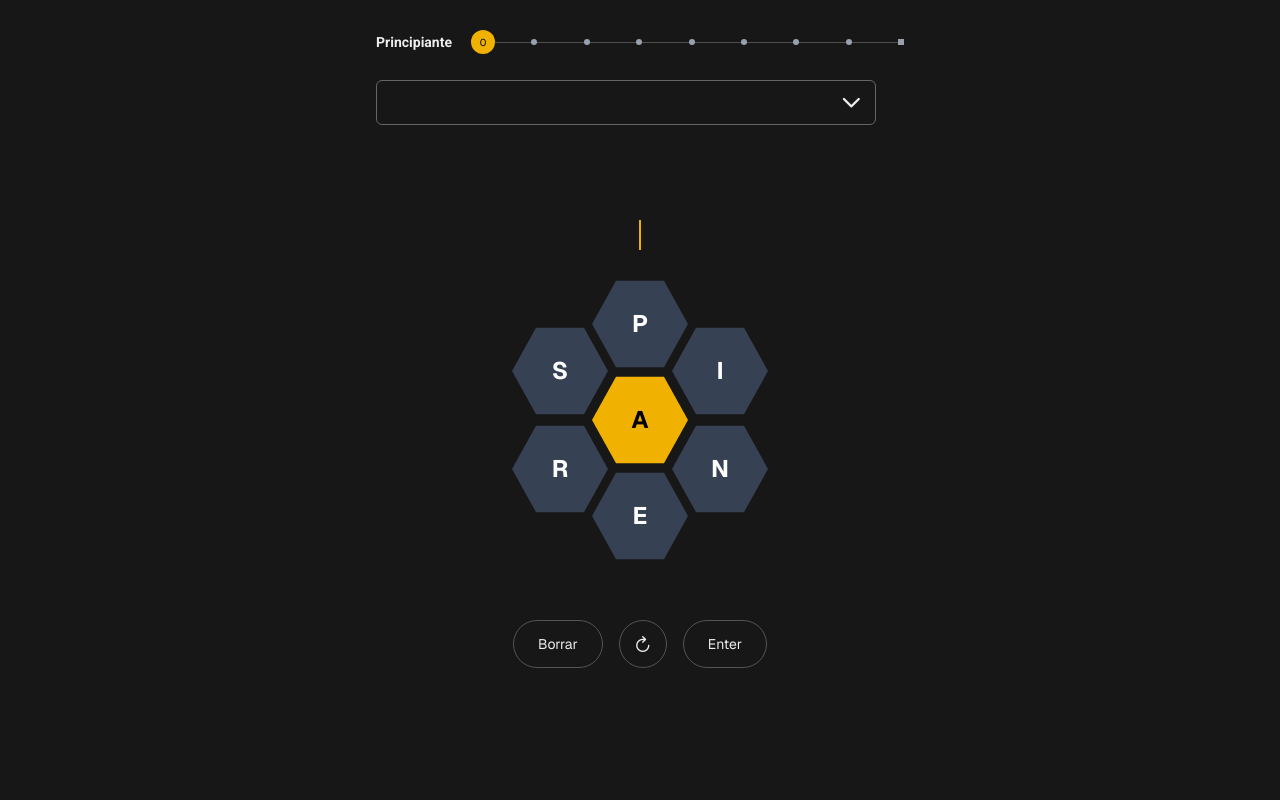
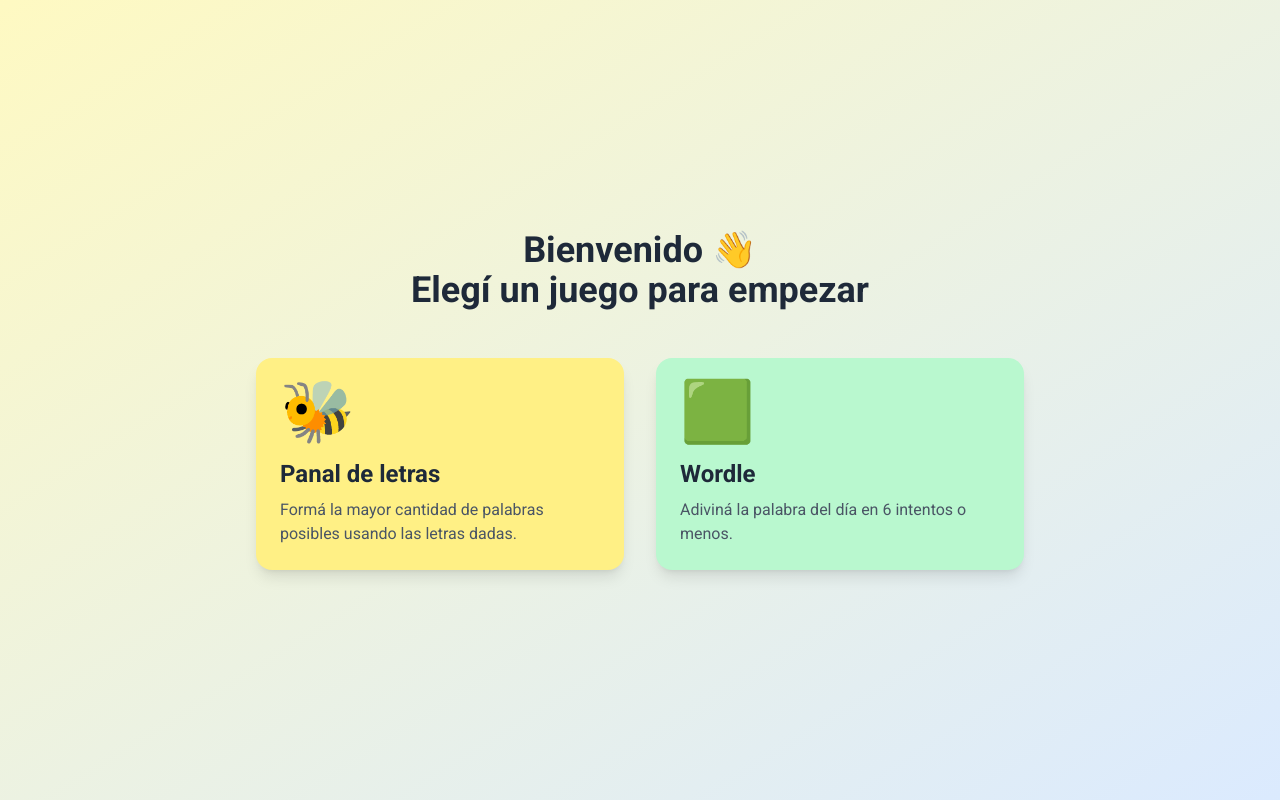
Before and after one commit to telemaca/spelling-bee, a Next.js app: page / in a window 1280 px wide. Built offline with nearby package versions, Linux system fonts and the light colour scheme.

Commit message:
Adding landing page

```diff
--- a/src/app/page.tsx
+++ b/src/app/page.tsx
@@ -1,291 +1,57 @@
-"use client";
+import Link from "next/link";
 
-import { useState, useEffect } from "react";
-import { motion, AnimatePresence } from "framer-motion";
-import { PrimeReactProvider } from "primereact/api";
+export default function LandingPage() {
+  return (
+    <main className="min-h-screen bg-gradient-to-br from-yellow-100 to-blue-100 flex flex-col items-center justify-center p-6">
+      <h1 className="text-4xl font-bold mb-12 text-center text-gray-800">
+        Bienvenido 👋 <br />
+        Elegí un juego para empezar
+      </h1>
 
-import {
-  shuffleArray,
-  getFeedbackColor,
-  saveGameStatus,
-  loadGameStatus,
-  findValidWords,
-  calculatePoints,
-  getToday,
-  isPangram,
-} from "@/utils";
+      <div className="grid grid-cols-1 md:grid-cols-2 gap-8 max-w-3xl w-full">
+        <GameCard
+          title="Panal de letras"
+          description="Formá la mayor cantidad de palabras posibles usando las letras dadas."
+          href="/games/spelling-bee"
+          emoji="🐝"
+          color="bg-yellow-200"
+        />
 
-import { usePanalDelDia } from "./hooks/usedailyPanal";
-
-import HexGrid from "./components/Hexgrid/Hexgrid";
-import WordList from "./components/WordsList/WordsList";
-import RankTimeline from "./components/Scoring/Scoring";
-import Loading from "./components/Loading/Loading";
-
-import "primeicons/primeicons.css";
-import "primereact/resources/themes/lara-light-cyan/theme.css";
-
-export default function WordFinder() {
-  const panal = usePanalDelDia();
-
-  const [centerLetter, setCenterLetter] = useState("");
-  const [letterArray, setLetterArray] = useState([""]);
-  const [gridLetters, setGridLetters] = useState<string[]>([""]);
-
-  // Cuando llega el panal, seteamos estados derivados
-  useEffect(() => {
-    if (panal) {
-      const central = panal.central.toLowerCase();
-      const lettersString = panal.letras;
-      const arr = lettersString.toLowerCase().split("");
-      const lettersWithoutCenter = arr.filter(
-        (letter) => letter !== panal.central.toLowerCase()
-      );
-
-      setCenterLetter(central);
-      setLetterArray(arr);
-      setGridLetters(lettersWithoutCenter);
-    }
-  }, [panal]);
-
-  const [guessedWord, setGuessedWord] = useState("");
-  const [possibleWords, setPossibleWords] = useState<string[]>([]);
-  const [foundWords, setFoundWords] = useState<string[]>([]);
-  const [points, setPoints] = useState<number>(0);
-  const [maxPoints, setMaxPoints] = useState<number>(0);
-  const [errorCount, setErrorCount] = useState<number>(0);
-  const [shuffleId, setShuffleId] = useState<number>(0);
-  const [isVisible, setIsVisible] = useState<boolean>(true);
-  const [isLoaded, setIsLoaded] = useState<boolean>(!!panal);
-  const today = getToday();
-
-  type FeedbackType = "success" | "short" | "error" | "existing";
-  interface FeedbackState {
-    on: boolean;
-    message: string;
-    type: FeedbackType;
-  }
-
-  const [feedback, setFeedback] = useState<FeedbackState>({
-    on: false,
-    message: ".",
-    type: "short",
-  });
-
-  useEffect(() => {
-    const stateOfGame = loadGameStatus(today);
-    if (stateOfGame) {
-      setFoundWords(stateOfGame.words);
-      setPoints(stateOfGame.points);
-    }
-    // Cargamos las palabras desde un endpoint local
-    if (letterArray.length > 1) {
-      fetch("/spanish-words.txt")
-        .then((res) => res.text())
-        .then((text) => {
-          const allWords = text.split("\n").map((w) => w.trim().toLowerCase());
-          const words = findValidWords(
-            letterArray,
-            centerLetter.toLowerCase(),
-            allWords
-          );
-          setPossibleWords(words);
-          const mapPoints = words.reduce(
-            (sum, word) => sum + calculatePoints(word, letterArray),
-            0
-          );
-          setMaxPoints(mapPoints);
-          setIsLoaded(true);
-        });
-    }
-  }, [letterArray]);
-
-  const setSuccesMsg = (guessedWord: string, wordPoints: number) => {
-    const pangram = isPangram(guessedWord, letterArray, centerLetter);
-    const pointsMsg = `+ ${wordPoints} ${wordPoints > 1 ? "puntos" : "punto"}`;
-    if (pangram) {
-      return "¡Pangrama!" + " +" + wordPoints;
-    }
-    return pointsMsg;
-  };
-
-  const handleSearch = () => {
-    if (guessedWord.length < 4) {
-      setErrorCount((prev) => prev + 1);
-      setFeedback({
-        on: true,
-        message: "Muy corta",
-        type: "short",
-      });
-    } else {
-      if (possibleWords.includes(guessedWord)) {
-        if (!foundWords.includes(guessedWord)) {
-          //! PALABRA CORRECTA NUEVA
-          const wordPoints = calculatePoints(guessedWord, letterArray);
-          setFeedback({
-            on: true,
-            message: setSuccesMsg(guessedWord, wordPoints),
-            type: "success",
-          });
-          setFoundWords([guessedWord, ...foundWords]);
-          setPoints(points + wordPoints);
-
-          const gameState = {
-            words: [guessedWord, ...foundWords],
-            points: points + wordPoints,
-          };
-
-          saveGameStatus(today, gameState);
-        } else {
-          //! PALABRA YA ENCONTRADA
-          setErrorCount((prev) => prev + 1);
-          setFeedback({
-            on: true,
-            message: "Ya encontrada",
-            type: "existing",
-          });
-        }
-      } else {
-        if (!guessedWord.includes(centerLetter)) {
-          //! PALABRA SIN LETRAS CENTRAL
-          setErrorCount((prev) => prev + 1);
-          setFeedback({
-            on: true,
-            message: "¿Letra central?",
-            type: "error",
-          });
-        } else {
-          //! PALABRA NO VÁLIDA
-          setErrorCount((prev) => prev + 1);
-          setFeedback({
-            on: true,
-            message: "No es válida",
-            type: "error",
-          });
-        }
-      }
-    }
-
-    setTimeout(() => {
-      setGuessedWord("");
-    }, 1000);
-
-    setTimeout(() => {
-      setFeedback({
-        on: false,
-        message: ".",
-        type: "short",
-      });
-    }, 2000);
-  };
-
-  const handleEnter = (e: React.KeyboardEvent<HTMLInputElement>) => {
-    if (e.key === "Enter") {
-      handleSearch();
-    }
-  };
-
-  const handleDelete = () => {
-    setGuessedWord((prev) => prev.slice(0, -1));
-  };
-
-  const handleOnClickLetter = (letter: string) => {
-    setGuessedWord((prev) => prev + letter);
-  };
-
-  const shuffleLetters = () => {
-    setIsVisible(false);
-    setShuffleId(shuffleId + 1);
-    setTimeout(() => {
-      setGridLetters((prev) => shuffleArray(prev));
-      setIsVisible(true);
-    }, 300);
-  };
-
-  return (
-    <PrimeReactProvider>
-      {!isLoaded ? (
-        <Loading />
-      ) : (
-        <div className="p-6 max-w-xl m-auto flex flex-col font-sans relative">
-          <RankTimeline currentScore={points} totalPoints={maxPoints * 0.2} />
-          <WordList wordList={foundWords} />
-          <div className="mb-4 m-auto pt-26">
-            <div
-              className={`${
-                feedback.on && feedback.type !== "success" && "fade-in"
-              } opacity-0 ${getFeedbackColor(
-                feedback.type
-              )} text-white w-30 text-xs rounded text-center p-2 m-auto mb-6 mh-16`}
-            >
-              {feedback.message}
-            </div>
-            <input
-              type="text"
-              // ref={inputRef}
-              className="border p-2 ml-2 opacity-0 pointer-events-none absolute"
-              value={guessedWord}
-              onChange={(e) => setGuessedWord(e.target.value)}
-              onKeyDown={handleEnter}
-            />
-            <motion.div
-              className="flex flex-wrap justify-center min-h-10 custom-input"
-              key={errorCount}
-              animate={{ x: [0, -8, 8, -6, 6, -4, 4, 0] }}
-              transition={{ duration: 0.6 }}
-            >
-              <AnimatePresence>
-                {guessedWord.split("").map((letter, i) => (
-                  <motion.div
-                    key={i}
-                    initial={{ scale: 1, opacity: 0 }}
-                    animate={{ scale: 1, opacity: 1 }}
-                    exit={{}}
-                    transition={{
-                      duration: 0.5,
-                      type: "spring",
-                      stiffness: 300,
-                      damping: 20,
-                    }}
-                    className={`font-bold text-2xl ${
-                      letter === centerLetter ? "text-yellow-400" : ""
-                    }`}
-                  >
-                    {letter.toUpperCase()}
-                  </motion.div>
-                ))}
-              </AnimatePresence>
-            </motion.div>
-          </div>
-          <HexGrid
-            letters={gridLetters}
-            centerLetter={centerLetter}
-            isVisible={isVisible}
-            shuffleVersion={shuffleId}
-            onClickLetter={handleOnClickLetter}
-          />
-          <div className="flex gap-4 m-auto">
-            <button
-              onClick={handleDelete}
-              className="px-4 py-2 rounded-full text-sm custom-button"
-            >
-              Borrar
-            </button>
-
-            <button
-              onClick={shuffleLetters}
-              className="pi pi-refresh rounded-full text-xl custom-button custom-button-icon w-12 h-12"
-            ></button>
-
-            <button
-              onClick={handleSearch}
-              className="px-4 py-2 rounded-full text-sm custom-button"
-            >
-              Enter
-            </button>
-          </div>
-        </div>
-      )}
-    </PrimeReactProvider>
+        <GameCard
+          title="Wordle"
+          description="Adiviná la palabra del día en 6 intentos o menos."
+          href="/games/wordle"
+          emoji="🟩"
+          color="bg-green-200"
+        />
+      </div>
+    </main>
   );
 }
+
+type GameCardProps = {
+  title: string;
+  description: string;
+  href: string;
+  emoji: string;
+  color?: string;
+};
+
+const GameCard = ({
+  title,
+  description,
+  href,
+  emoji,
+  color = "bg-white",
+}: GameCardProps) => {
+  return (
+    <Link
+      href={href}
+      className={`rounded-2xl shadow-lg p-6 hover:scale-105 transform transition-all duration-300 ${color} text-gray-800 flex flex-col justify-between`}
+    >
+      <div className="text-6xl mb-4">{emoji}</div>
+      <h2 className="text-2xl font-semibold mb-2">{title}</h2>
+      <p className="text-gray-600">{description}</p>
+    </Link>
+  );
+};
```
